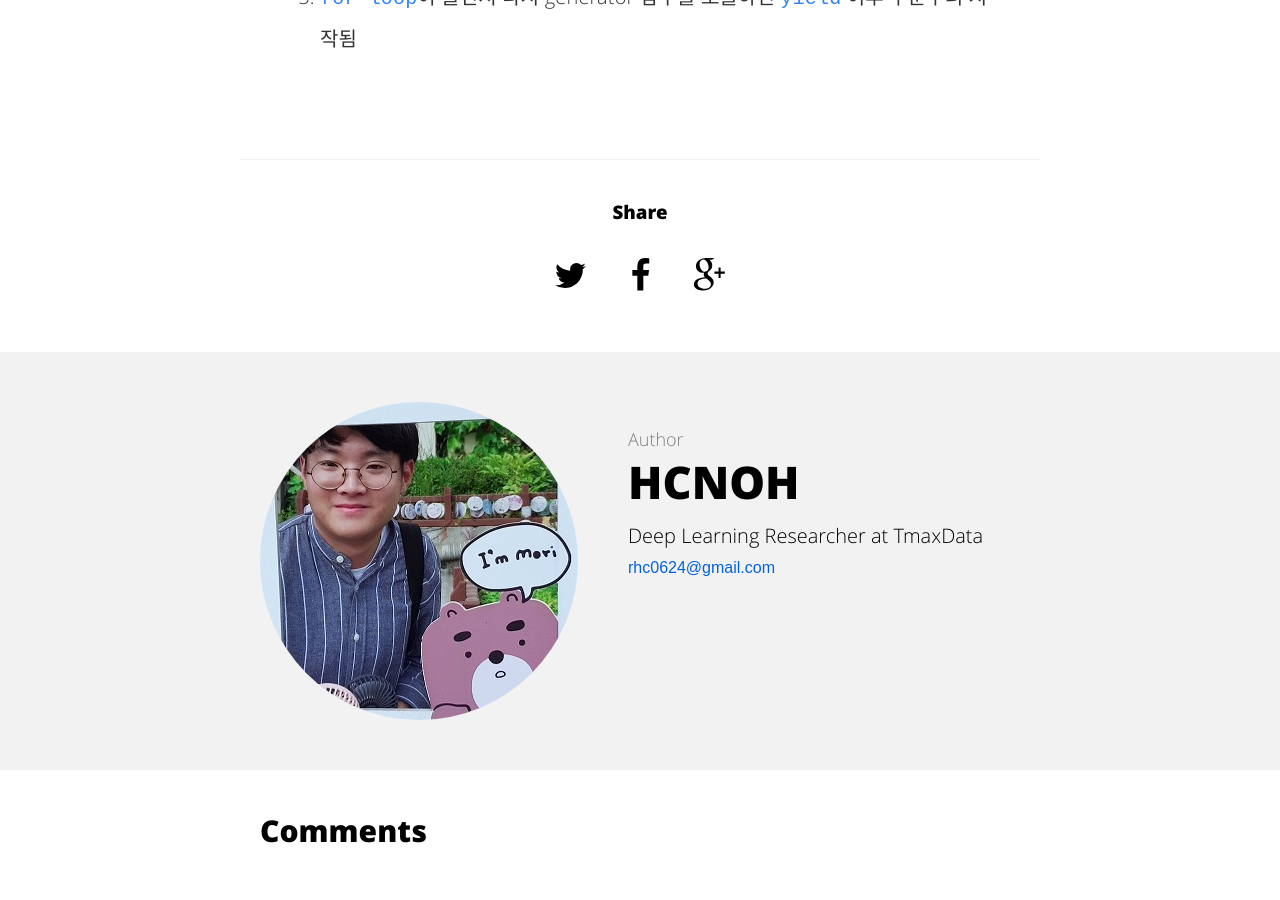
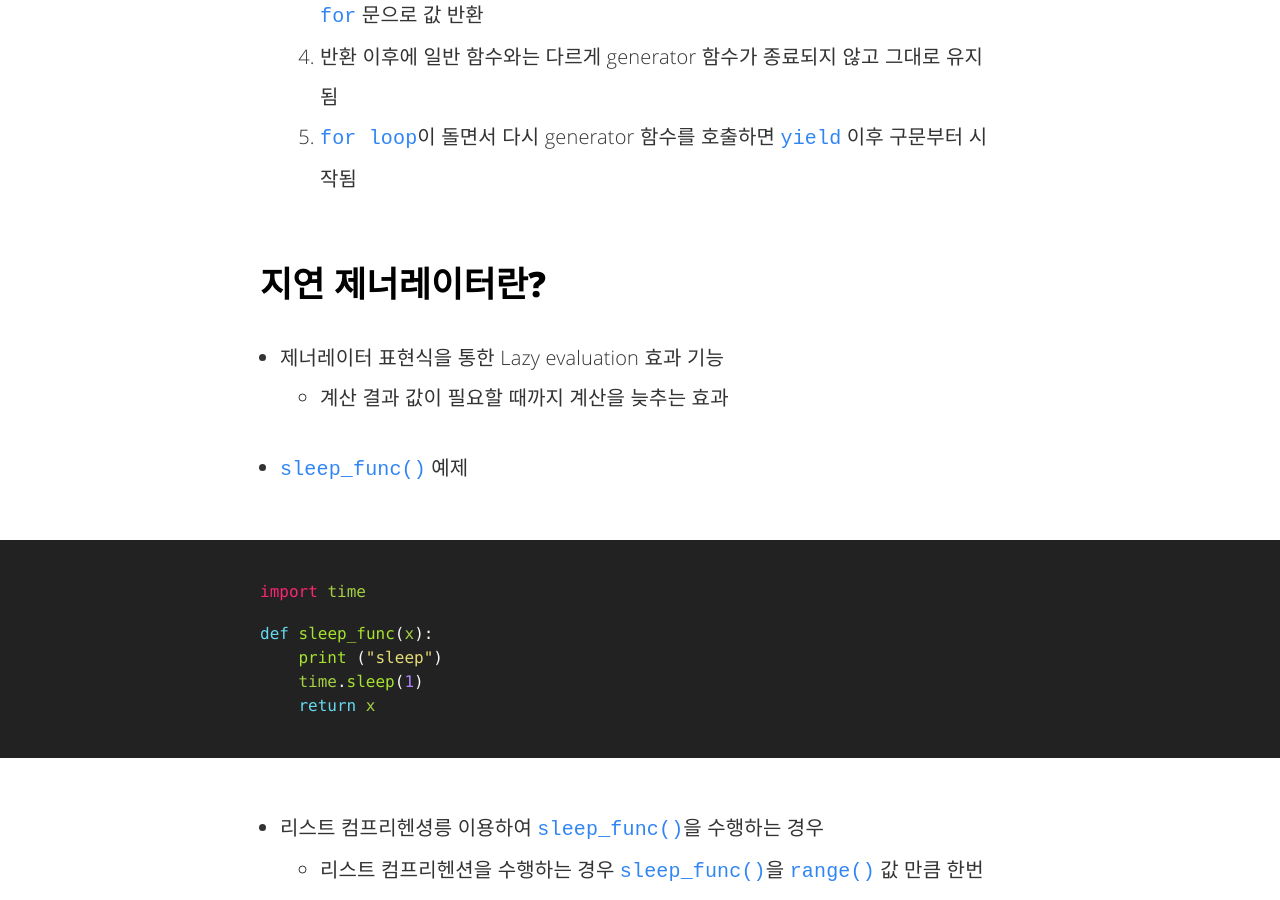
Before and after one commit to hcnoh/blog-prev, a Jekyll site: the page built from _posts/2018-09-17-effective-python-way09.md, in a window 1280 px wide and 900 px high, scrolled down 5978 px. Built offline with Jekyll 4.4.1, drawn with Linux system fonts in a browser that asks for light colours; comment, search, counter and statistics services are not loaded; some of the changed text lies outside the part shown.

Commit message:
Update 2018-09-17-effective-python-way09.md

```diff
--- a/_posts/2018-09-17-effective-python-way09.md
+++ b/_posts/2018-09-17-effective-python-way09.md
@@ -10,6 +10,9 @@
 - 이펙티브 파이썬 스터디
 twitter_text: 'WAY 9. 컴프리헨션이 클 때는 제너레이터 표현식을 고려하자'
 ---
+
+이번 포스팅은 다음의 링크를 참조하였다.
+- [출처1](http://bluese05.tistory.com/m/56)
 
 ## 리스트 컴프리헨션의 문제점
 - 입력 시퀀스에 있는 각 값 별로 아이템을 하나씩 담은 새 리스트를 통째로 생성한다는 점
@@ -127,3 +130,58 @@
   3. `whille loop` 내부에서 `yield`를 만나면 `return`과 비슷하게 함수를 호출했던 `for` 문으로 값 반환
   4. 반환 이후에 일반 함수와는 다르게 generator 함수가 종료되지 않고 그대로 유지됨
   5. `for loop`이 돌면서 다시 generator 함수를 호출하면 `yield` 이후 구문부터 시작됨
+
+## 지연 제너레이터란?
+- 제너레이터 표현식을 통한 Lazy evaluation 효과 기능
+  - 계산 결과 값이 필요할 때까지 계산을 늦추는 효과
+- `sleep_func()` 예제
+{% highlight python %}
+import time
+
+def sleep_func(x):
+    print ("sleep")
+    time.sleep(1)
+    return x
+{% endhighlight %}
+- 리스트 컴프리헨셩릉 이용하여 `sleep_func()`을 수행하는 경우
+  - 리스트 컴프리헨션을 수행하는 경우 `sleep_func()`을 `range()` 값 만큼 한번에 수행
+  - 만약 `sleep_func()`에서 수행하는 시간이 길거나 `list` 값이 매우 큰 경우 수행할 때 부담
+{% highlight python %}
+l = [sleep_func(x) for x in range(5)]
+
+for i in l:
+    print(i)
+
+>>>
+sleep
+sleep
+sleep
+sleep
+sleep
+0
+1
+2
+3
+4
+{% endhighlight %}
+- 제너레이터를 이용하여 `sleep_func()`을 수행하는 경우
+  - 제너레이터는 실제 값을 로딩하지 않고 `for` 문이 수행될 때 하나씩 `sleep_func()`을 수행하며 값을 반환
+  - 수행 시간이 긴 연산을 필요한 순간까지 늦출 수 있다는 점
+{% highlight python %}
+gen = (sleep_func(x) for x in range(5))
+
+for i in gen:
+    print(i)
+
+>>>
+sleep
+0
+sleep
+1
+sleep
+2
+sleep
+3
+sleep
+4
+{% endhighlight %}
```
